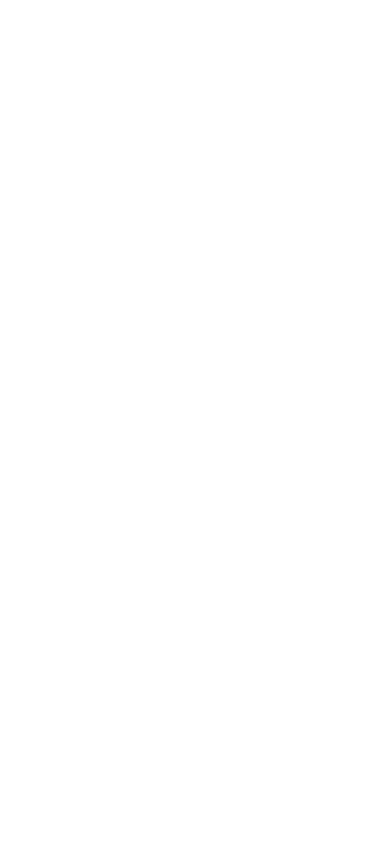
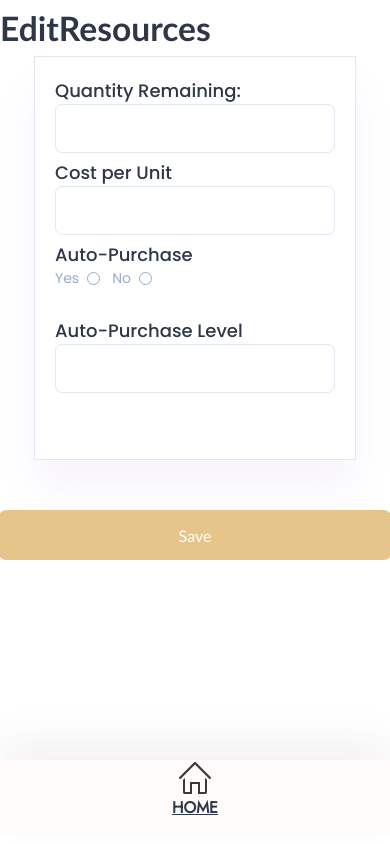
Before and after one commit to nology-tech/Tahiti-Client-Project, a React (Create React App) app: page /edit-resources in a window 390 px wide. Before the commit this address had no page. Built offline with nearby package versions, Linux system fonts and the light colour scheme.

Commit message:
Created ResourceForm component for mobile device

```diff
--- a/src/App.jsx
+++ b/src/App.jsx
@@ -17,7 +17,7 @@
 import { useState } from "react";
 
 const App = () => {
-  const [user, setUser] = useState();
+  const [user, setUser] = useState(true);
 
   return (
     <>
--- a/src/components/Forms/ResourceForm/ResourceForm.jsx
+++ b/src/components/Forms/ResourceForm/ResourceForm.jsx
@@ -1,10 +1,35 @@
 import React from "react";
+import Button from "../../Button/Button";
 import "./ResourceForm.scss";
 
 const ResourceForm = () => {
-  return <div>
-    <label>Quantity Remaining:</label>
-  </div>;
+  return (
+    <div className="resource-form-container">
+      <div className="resource-form">
+        <label className="resource-form__label">Quantity Remaining:</label>
+        <input className="resource-form__input" />
+        <label className="resource-form__label">Cost per Unit</label>
+        <input className="resource-form__input" />
+        <label className="resource-form__label">Auto-Purchase</label>
+        <div className="resource-form__radio-buttons">
+          <label className="resource-form__radio-buttons--label">Yes</label>
+          <input
+            className="resource-form__radio-buttons--button"
+            type="radio"
+          />
+          <label className="resource-form__radio-buttons--label">No</label>
+          <input
+            className="resource-form__radio-buttons--button"
+            type="radio"
+          />
+        </div>
+        <label className="resource-form__label">Auto-Purchase Level</label>
+        <input className="resource-form__input" />
+      </div>
+
+      <Button name="Save" image={false} variant="yellowWide" />
+    </div>
+  );
 };
 
 export default ResourceForm;
--- a/src/components/Forms/ResourceForm/ResourceForm.scss
+++ b/src/components/Forms/ResourceForm/ResourceForm.scss
@@ -1 +1,57 @@
 @use "../../../styles/variables" as *;
+@use "../../../styles/main.scss" as *;
+
+.resource-form-container {
+  display: flex;
+  flex-direction: column;
+  align-items: center;
+
+  .resource-form {
+    display: flex;
+    flex-direction: column;
+    padding: 20px;
+    margin-bottom: 20px;
+    padding-bottom: 60px;
+    border: 1px solid #e2e8f0;
+    box-shadow: 0px 30px 40px rgba(114, 75, 203, 0.06);
+    width: auto;
+
+    &__label {
+      font-size: 18px;
+      font-weight: 500;
+      text-align: left;
+      font-family: "Poppins";
+    }
+
+    &__input {
+      height: 49px;
+      width: 280px;
+      margin-bottom: 6px;
+      border: 1px solid #e2e8f0;
+      border-radius: 7px;
+    }
+
+    &__radio-buttons {
+      display: flex;
+      justify-content: flex-start;
+      align-items: center;
+      margin-bottom: 28px;
+      &--label {
+        font-size: 14px;
+        color: #95accb;
+        padding-right: 8px;
+        font-family: "Poppins";
+      }
+
+      &--button {
+        -webkit-appearance: none;
+        width: 13px;
+        height: 13px;
+        border-radius: 50%;
+        outline: none;
+        border: 1px solid #95accb;
+        margin-right: 12px;
+      }
+    }
+  }
+}
```
